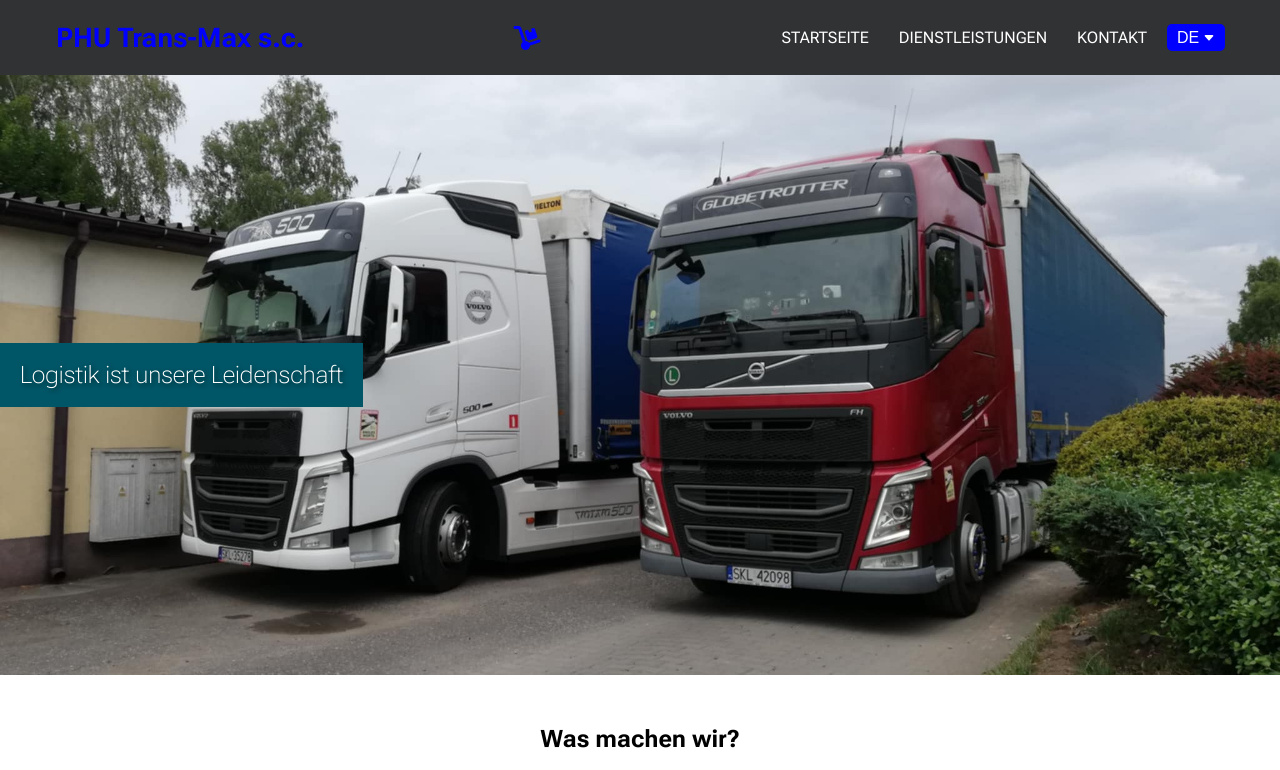
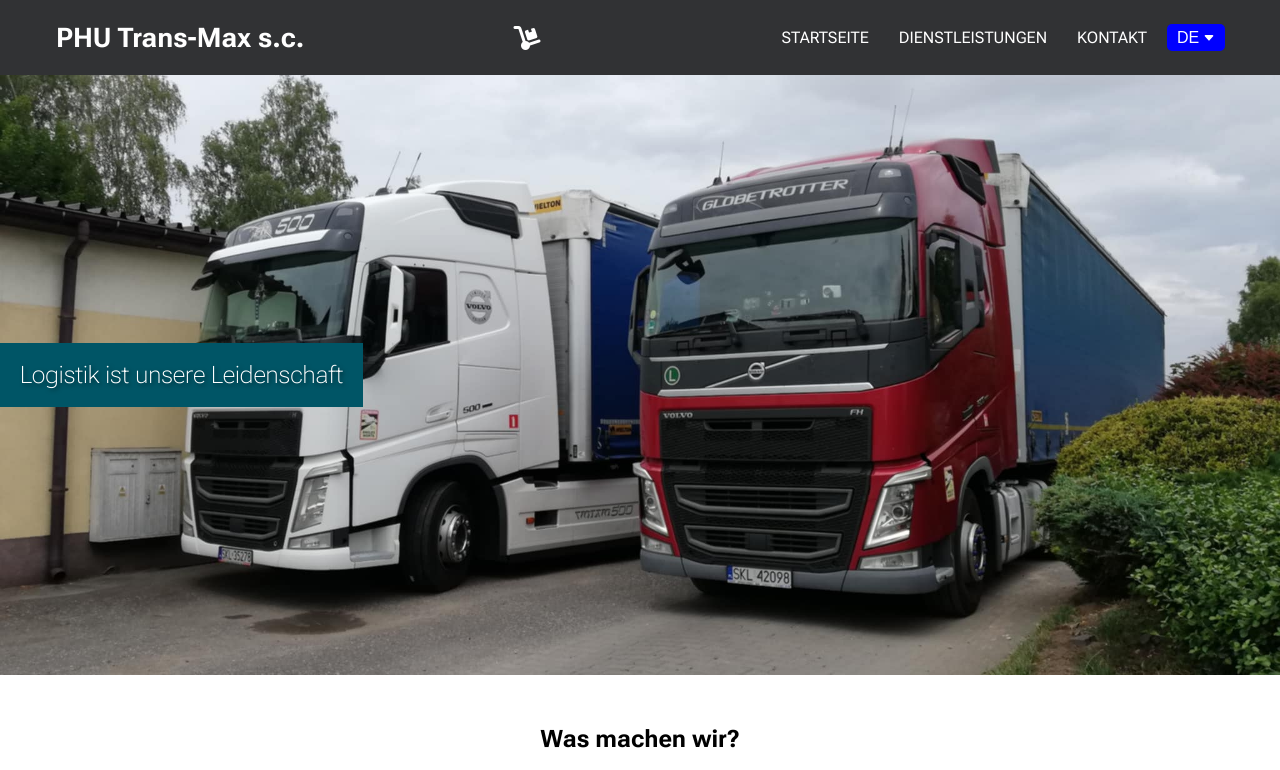
Before and after one commit to Glamie/Trans-Max, a plain HTML site: page index-de.html in a window 1280 px wide. Shown: the top 770 px of the page. Drawn offline with nearby package versions, Linux system fonts and the light colour scheme.

Commit message:
Add files via upload

```diff
--- a/style.css
+++ b/style.css
@@ -20,7 +20,7 @@ body {
 }
 
 #nazwa_firmy{
-    color:blue;
+    color:white;
     font-size: 27px;
     margin: 1px;
 }
@@ -83,7 +83,7 @@ header > nav ul.menu > li > a {
 }
 
 header > nav ul.menu > li > a:hover {
-    color: blue;
+    color: #0099b3;
 }
 
 .hamburger {
@@ -116,7 +116,7 @@ header > nav ul.menu > li > a:hover {
 
 .icon {
     font-size: 24px;
-    color: blue;
+    color: white;
     opacity: 0;
     position: absolute;
     transition: opacity 0.5s ease-in-out;
```
